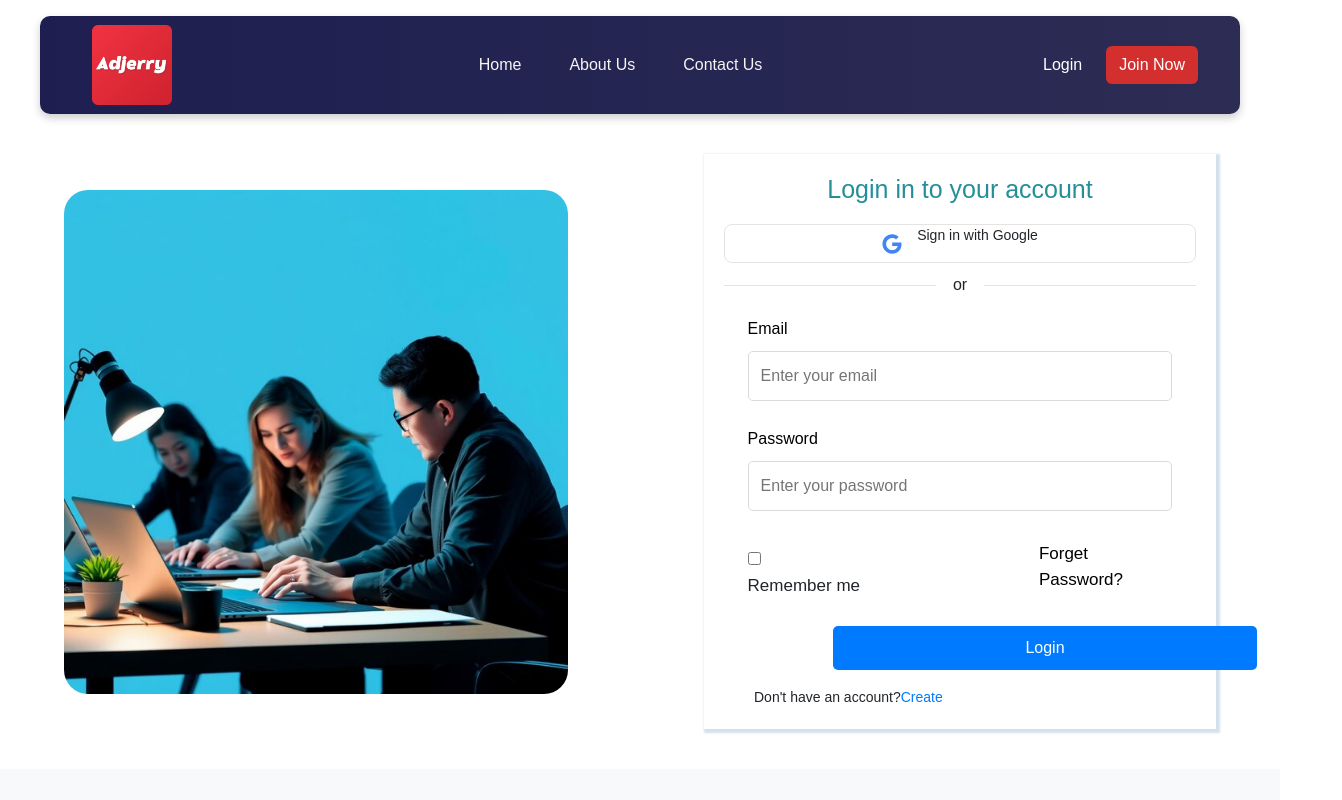
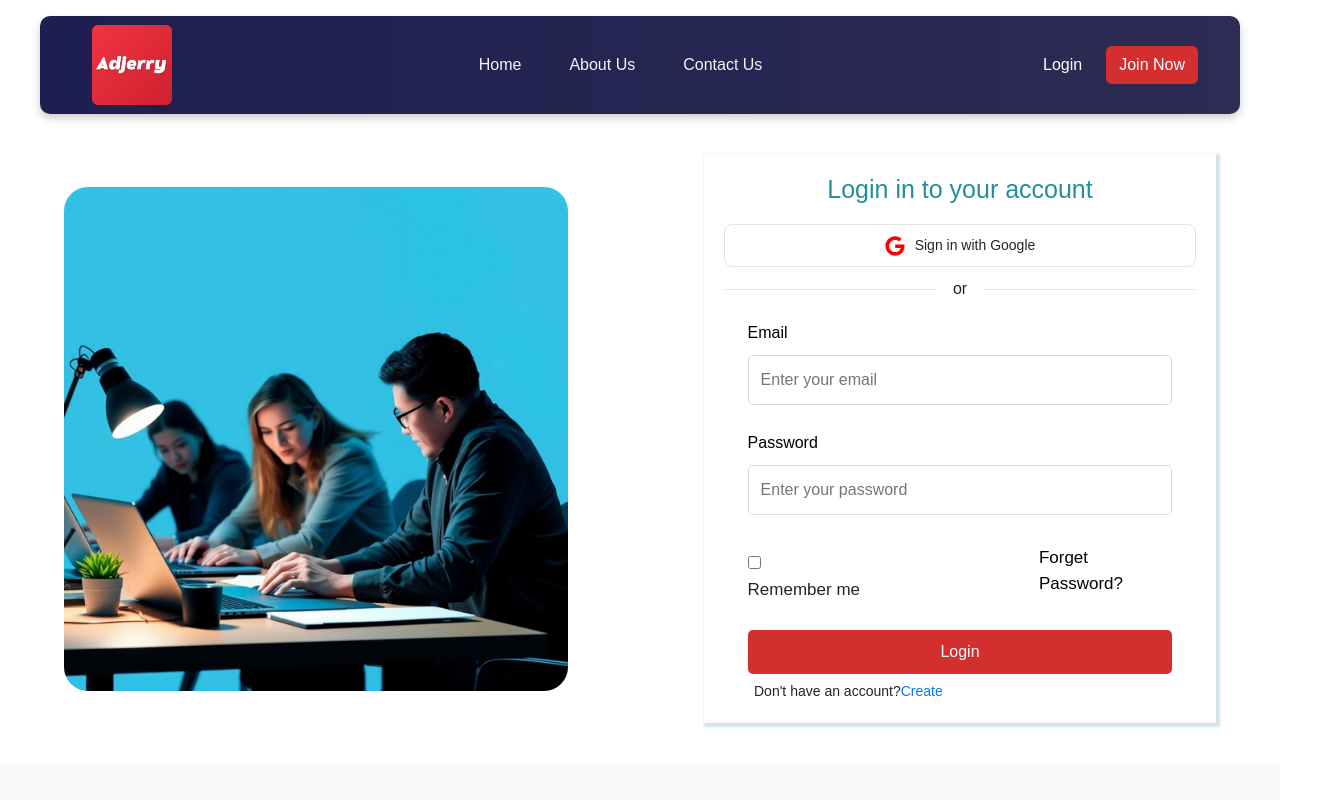
Before and after one commit to Sonu9670/AdjerryProject, a React (Create React App) app: page /login in a window 1280 px wide. Shown: the top 800 px of the page, 1342 px wide, since content can reach past the window. Built offline with nearby package versions, Linux system fonts and the light colour scheme.

Commit message:
login page is done

```diff
--- a/src/Pages/Login.css
+++ b/src/Pages/Login.css
@@ -39,15 +39,15 @@
     width: 100%;
     justify-content: center;
     display: flex;
-    align-items: center;
     border: 1px solid rgb(230, 227, 227);
     border-radius: 8px;
+    align-items: center;
+    padding: 10px;
+    gap: 10px;
 }
 
 .google-login svg {
-    fill: #4285F4;
-
-    margin-right: 5px;
+    fill: #ff0000;
 }
 
 .or-divider {
@@ -131,7 +131,6 @@ form>.form-group {
 
 .login-button {
     width: 100%;
-    background-color: #007bff;
     color: #fff;
     border: none;
     border-radius: 5px;
--- a/src/Pages/Login.js
+++ b/src/Pages/Login.js
@@ -52,7 +52,7 @@ const Login = () => {
                     <div className="google-login">
                         <FaGoogle size={20} />
 
-                        <p style={{ marginLeft: '10px' }}>Sign in with Google</p>
+                        <p style={{ margin: '0' }}>Sign in with Google</p>
                     </div>
                     <div className='or-divider'>
                         <span>or</span>
--- a/src/Pages/Signup.css
+++ b/src/Pages/Signup.css
@@ -86,11 +86,11 @@ button {
     border-radius: 4px;
     cursor: pointer;
     transition: background-color 0.3s ease;
-    margin: 10px 85px;
+    width: 100%;
 }
 
 button:hover {
-    background-color: #0056b3;
+    background-color: black;
 }
 .text span{
     color: #d32f2f;
```
